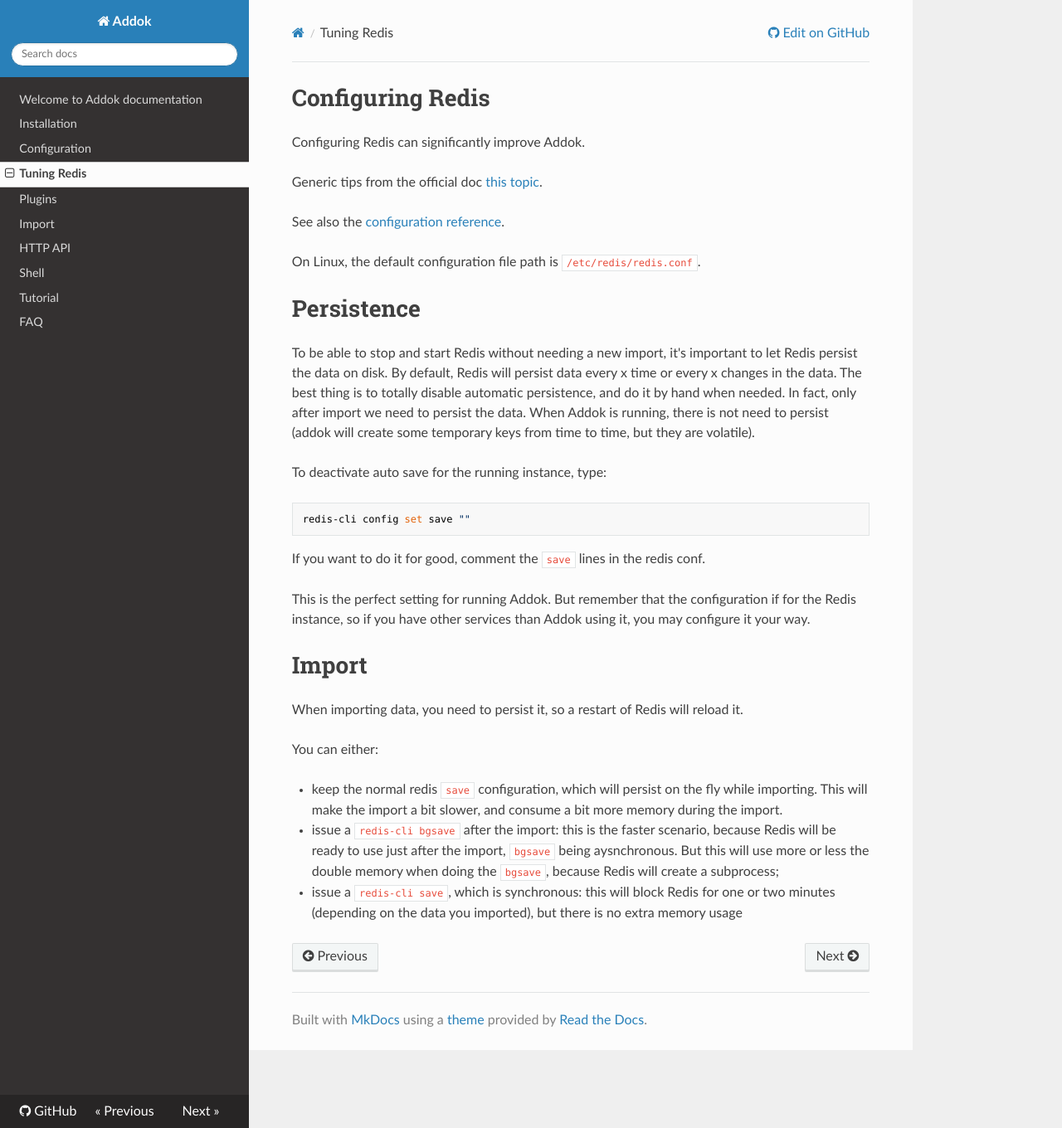
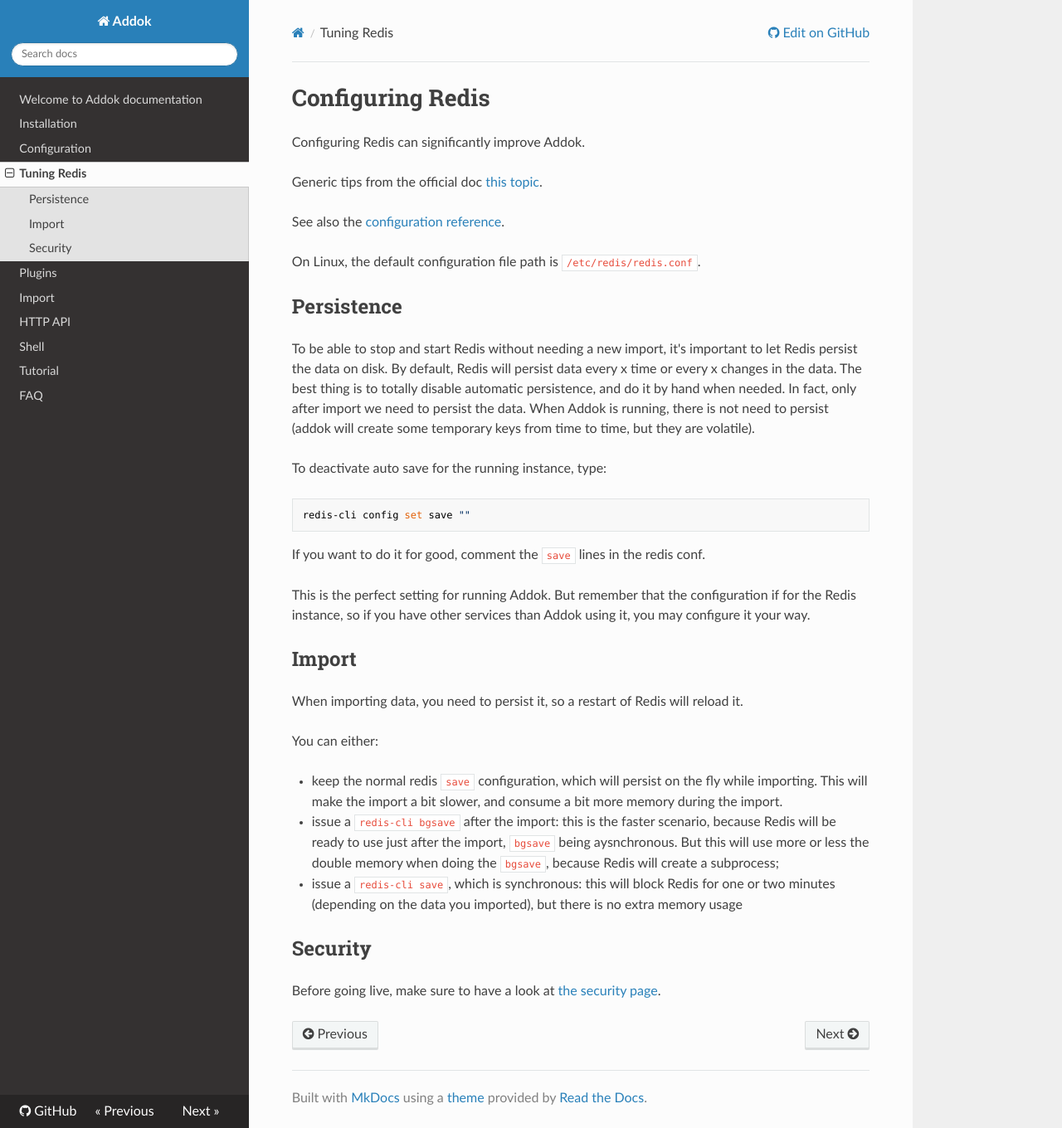
Before and after one commit to addok/addok, an MkDocs documentation site: the page built from docs/redis.md, in a window 1280 px wide and 1360 px high. Shown: the whole window at 83% size. Built offline with MkDocs 1.6.1, drawn with Linux system fonts in a browser that asks for light colours; nearby versions of some CDN libraries; old or Windows-style settings are respelled for this version of MkDocs.

Commit message:
Add link to security page in redis doc page

```diff
--- a/docs/redis.md
+++ b/docs/redis.md
@@ -8,7 +8,7 @@
 
 On Linux, the default configuration file path is `/etc/redis/redis.conf`.
 
-# Persistence
+## Persistence
 
 To be able to stop and start Redis without needing a new import, it's important
 to let Redis persist the data on disk.
@@ -30,7 +30,7 @@
 if for the Redis instance, so if you have other services than Addok using it,
 you may configure it your way.
 
-# Import
+## Import
 
 When importing data, you need to persist it, so a restart of Redis will reload it.
 
@@ -46,3 +46,9 @@
 - issue a `redis-cli save`, which is synchronous: this will block Redis for one
   or two minutes (depending on the data you imported), but there is no extra
   memory usage
+
+
+## Security
+
+Before going live, make sure to have a look at
+[the security page](https://redis.io/topics/security).
```
